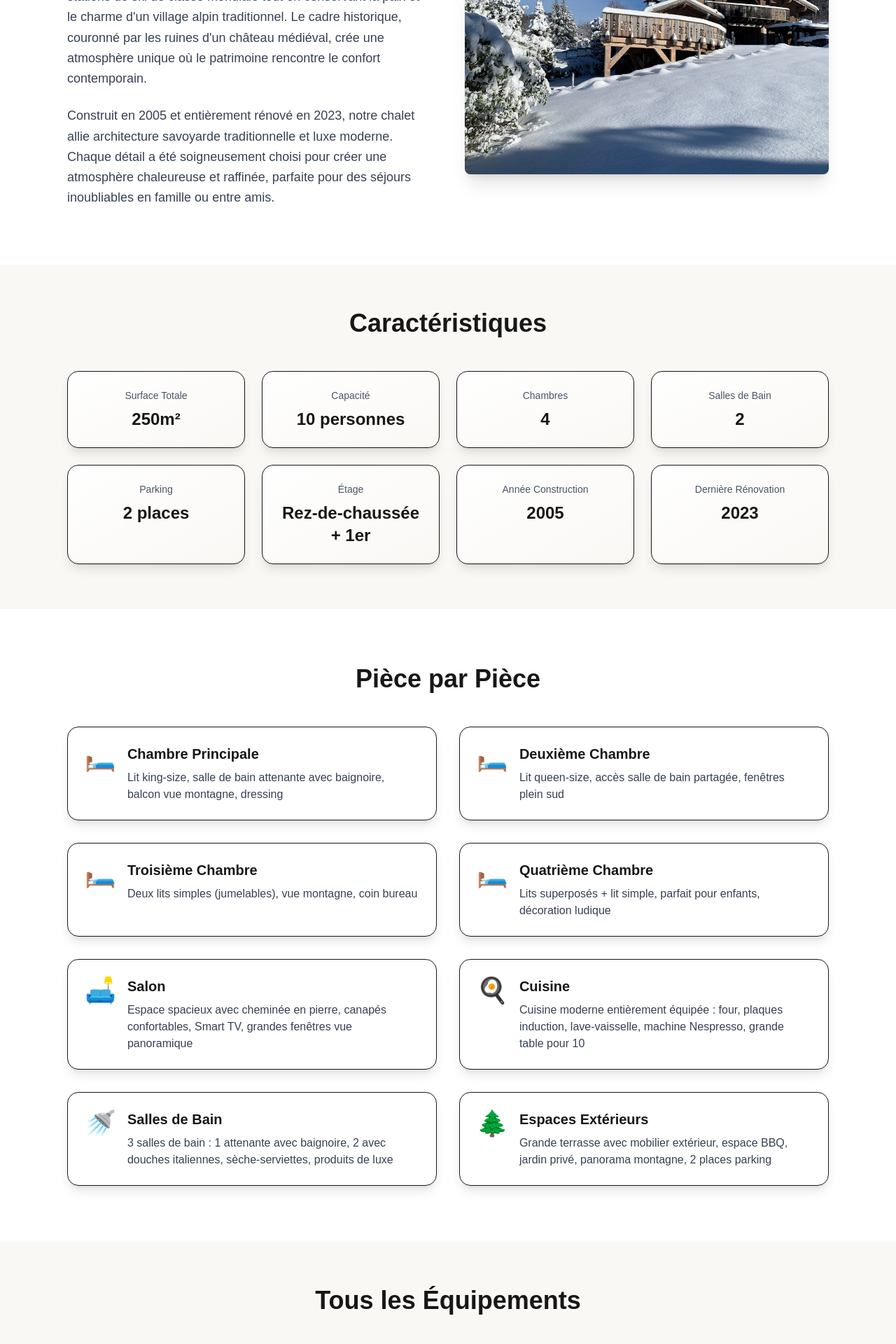
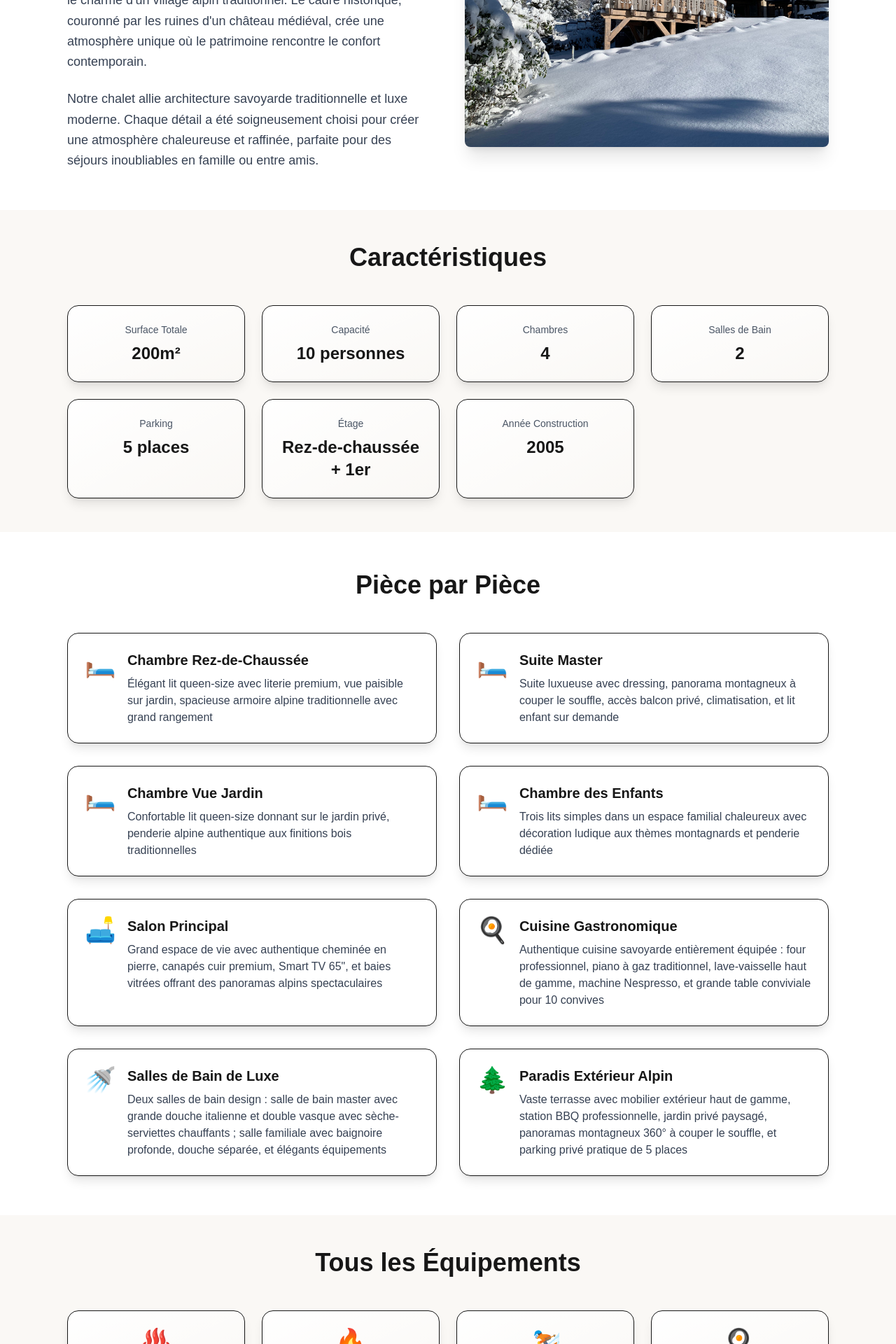
Before and after one commit to raphaelpierre/CosyNeige, a Next.js app: page /chalet in a window 1280 px wide. Shown: the part 760-2680 px from the top of the page at 70% size. Built offline with nearby package versions, Linux system fonts and the light colour scheme.

Commit message:
style: reduce section padding and update chalet specifications

```diff
--- a/app/booking/page.tsx
+++ b/app/booking/page.tsx
@@ -113,7 +113,7 @@ export default function BookingPage() {
       </section>
 
       {/* Pricing Overview */}
-      <section className="py-16 bg-white">
+      <section className="py-12 bg-white">
         <div className="max-w-5xl mx-auto px-4 sm:px-6 lg:px-8">
           <h2 className="text-3xl md:text-4xl font-bold text-forest-900 mb-4 text-center">
             {t({ en: 'Seasonal Rates', fr: 'Tarifs Saisonniers' })}
@@ -169,7 +169,7 @@ export default function BookingPage() {
       </section>
 
       {/* Availability Calendar */}
-      <section className="py-16 bg-cream">
+      <section className="py-12 bg-cream">
         <div className="max-w-4xl mx-auto px-4 sm:px-6 lg:px-8">
           <h2 className="text-3xl md:text-4xl font-bold text-forest-900 mb-4 text-center">
             {t({ en: 'Availability Calendar', fr: 'Calendrier des Disponibilités' })}
@@ -207,7 +207,7 @@ export default function BookingPage() {
       </section>
 
       {/* Price Calculator */}
-      <section className="py-16 bg-white">
+      <section className="py-12 bg-white">
         <div className="max-w-4xl mx-auto px-4 sm:px-6 lg:px-8">
           <h2 className="text-3xl md:text-4xl font-bold text-forest-900 mb-8 text-center">
             {t({ en: 'Calculate Your Stay', fr: 'Calculez Votre Séjour' })}
@@ -316,7 +316,7 @@ export default function BookingPage() {
       </section>
 
       {/* Booking Form */}
-      <section className="py-16 bg-white">
+      <section className="py-12 bg-white">
         <div className="max-w-4xl mx-auto px-4 sm:px-6 lg:px-8">
           <h2 className="text-3xl md:text-4xl font-bold text-forest-900 mb-4 text-center">
             {t({ en: 'Request a Booking', fr: 'Demande de Réservation' })}
@@ -463,7 +463,7 @@ export default function BookingPage() {
       </section>
 
       {/* Booking Info */}
-      <section className="py-16 bg-cream">
+      <section className="py-12 bg-cream">
         <div className="max-w-4xl mx-auto px-4 sm:px-6 lg:px-8">
           <h2 className="text-3xl font-bold text-forest-900 mb-8 text-center">
             {t({ en: 'Booking Information', fr: 'Informations Réservation' })}
--- a/app/chalet/page.tsx
+++ b/app/chalet/page.tsx
@@ -10,43 +10,43 @@ export default function ChaletPage() {
 
   const rooms = [
     {
-      name: { en: 'Master Bedroom', fr: 'Chambre Principale' },
-      description: { en: 'King-size bed, en-suite bathroom with bathtub, mountain view balcony, walk-in closet', fr: 'Lit king-size, salle de bain attenante avec baignoire, balcon vue montagne, dressing' },
+      name: { en: 'Ground Floor Bedroom', fr: 'Chambre Rez-de-Chaussée' },
+      description: { en: 'Elegant queen-size bed with premium bedding, peaceful garden views, spacious traditional alpine wardrobe with ample storage', fr: 'Élégant lit queen-size avec literie premium, vue paisible sur jardin, spacieuse armoire alpine traditionnelle avec grand rangement' },
       icon: '🛏️',
     },
     {
-      name: { en: 'Second Bedroom', fr: 'Deuxième Chambre' },
-      description: { en: 'Queen-size bed, shared bathroom access, south-facing windows', fr: 'Lit queen-size, accès salle de bain partagée, fenêtres plein sud' },
+      name: { en: 'Master Bedroom', fr: 'Suite Master' },
+      description: { en: 'Luxurious suite with walk-in dressing room, breathtaking mountain panorama, private balcony access, climate control, and children\'s bed on request', fr: 'Suite luxueuse avec dressing, panorama montagneux à couper le souffle, accès balcon privé, climatisation, et lit enfant sur demande' },
       icon: '🛏️',
     },
     {
-      name: { en: 'Third Bedroom', fr: 'Troisième Chambre' },
-      description: { en: 'Two single beds (can be joined), mountain views, desk area', fr: 'Deux lits simples (jumelables), vue montagne, coin bureau' },
+      name: { en: 'Garden View Bedroom', fr: 'Chambre Vue Jardin' },
+      description: { en: 'Comfortable queen-size bed overlooking the private garden, authentic alpine closet with traditional wood finishes', fr: 'Confortable lit queen-size donnant sur le jardin privé, penderie alpine authentique aux finitions bois traditionnelles' },
       icon: '🛏️',
     },
     {
-      name: { en: 'Fourth Bedroom', fr: 'Quatrième Chambre' },
-      description: { en: 'Bunk beds + single bed, perfect for children, playful decor', fr: 'Lits superposés + lit simple, parfait pour enfants, décoration ludique' },
+      name: { en: 'Children\'s Bedroom', fr: 'Chambre des Enfants' },
+      description: { en: 'Three single beds in a cheerful, family-friendly space with playful mountain-themed décor and dedicated storage closet', fr: 'Trois lits simples dans un espace familial chaleureux avec décoration ludique aux thèmes montagnards et penderie dédiée' },
       icon: '🛏️',
     },
     {
-      name: { en: 'Living Room', fr: 'Salon' },
-      description: { en: 'Spacious area with stone fireplace, comfortable sofas, Smart TV, large windows with panoramic views', fr: 'Espace spacieux avec cheminée en pierre, canapés confortables, Smart TV, grandes fenêtres vue panoramique' },
+      name: { en: 'Living Room', fr: 'Salon Principal' },
+      description: { en: 'Grand living space featuring authentic stone fireplace, premium leather sofas, 65" Smart TV, and floor-to-ceiling windows showcasing spectacular Alpine panoramas', fr: 'Grand espace de vie avec authentique cheminée en pierre, canapés cuir premium, Smart TV 65", et baies vitrées offrant des panoramas alpins spectaculaires' },
       icon: '🛋️',
     },
     {
-      name: { en: 'Kitchen', fr: 'Cuisine' },
-      description: { en: 'Fully equipped modern kitchen: oven, induction hob, dishwasher, Nespresso machine, large dining table for 10', fr: 'Cuisine moderne entièrement équipée : four, plaques induction, lave-vaisselle, machine Nespresso, grande table pour 10' },
+      name: { en: 'Gourmet Kitchen', fr: 'Cuisine Gastronomique' },
+      description: { en: 'Authentic Savoyard kitchen fully equipped: professional oven, traditional gas range, premium dishwasher, Nespresso machine, and grand dining table seating 10 guests', fr: 'Authentique cuisine savoyarde entièrement équipée : four professionnel, piano à gaz traditionnel, lave-vaisselle haut de gamme, machine Nespresso, et grande table conviviale pour 10 convives' },
       icon: '🍳',
     },
     {
-      name: { en: 'Bathrooms', fr: 'Salles de Bain' },
-      description: { en: '3 bathrooms: 1 en-suite with bathtub, 2 with walk-in showers, heated towel rails, luxury toiletries', fr: '3 salles de bain : 1 attenante avec baignoire, 2 avec douches italiennes, sèche-serviettes, produits de luxe' },
+      name: { en: 'Luxury Bathrooms', fr: 'Salles de Bain de Luxe' },
+      description: { en: 'Two designer bathrooms: master bathroom with oversized Italian shower and double vanity with heated towel rails; family bathroom with deep soaking tub, separate shower, and elegant fixtures', fr: 'Deux salles de bain design : salle de bain master avec grande douche italienne et double vasque avec sèche-serviettes chauffants ; salle familiale avec baignoire profonde, douche séparée, et élégants équipements' },
       icon: '🚿',
     },
     {
-      name: { en: 'Outdoor Spaces', fr: 'Espaces Extérieurs' },
-      description: { en: 'Large terrace with outdoor furniture, BBQ area, private garden, mountain panorama, 2 parking spaces', fr: 'Grande terrasse avec mobilier extérieur, espace BBQ, jardin privé, panorama montagne, 2 places parking' },
+      name: { en: 'Alpine Outdoor Paradise', fr: 'Paradis Extérieur Alpin' },
+      description: { en: 'Expansive terrace with premium outdoor furniture, professional BBQ station, manicured private garden, breathtaking 360° mountain panoramas, and convenient 5-space private parking', fr: 'Vaste terrasse avec mobilier extérieur haut de gamme, station BBQ professionnelle, jardin privé paysagé, panoramas montagneux 360° à couper le souffle, et parking privé pratique de 5 places' },
       icon: '🌲',
     },
   ];
@@ -59,7 +59,6 @@ export default function ChaletPage() {
     { label: { en: 'Parking', fr: 'Parking' }, value: `${specs.parkingSpaces} ${t({ en: 'spaces', fr: 'places' })}` },
     { label: { en: 'Floor', fr: 'Étage' }, value: t({ en: 'Ground + 1st floor', fr: 'Rez-de-chaussée + 1er' }) },
     { label: { en: 'Year Built', fr: 'Année Construction' }, value: '2005' },
-    { label: { en: 'Last Renovated', fr: 'Dernière Rénovation' }, value: '2023' },
   ];
 
   return (
@@ -84,7 +83,7 @@ export default function ChaletPage() {
       </section>
 
       {/* Description */}
-      <section className="py-16 md:py-20 bg-white">
+      <section className="py-12 md:py-14 bg-white">
         <div className="max-w-6xl mx-auto px-4 sm:px-6 lg:px-8">
           <div className="grid grid-cols-1 lg:grid-cols-2 gap-12 items-center">
             <div>
@@ -96,8 +95,8 @@ export default function ChaletPage() {
               </p>
               <p className="text-lg text-gray-700 leading-relaxed">
                 {t({
-                  en: 'Built in 2005 and completely renovated in 2023, our chalet combines traditional Savoyard architecture with modern luxury. Every detail has been carefully chosen to create a warm and refined atmosphere, perfect for unforgettable family or friends gatherings.',
-                  fr: 'Construit en 2005 et entièrement rénové en 2023, notre chalet allie architecture savoyarde traditionnelle et luxe moderne. Chaque détail a été soigneusement choisi pour créer une atmosphère chaleureuse et raffinée, parfaite pour des séjours inoubliables en famille ou entre amis.',
+                  en: 'Our chalet combines traditional Savoyard architecture with modern luxury. Every detail has been carefully chosen to create a warm and refined atmosphere, perfect for unforgettable family or friends gatherings.',
+                  fr: 'Notre chalet allie architecture savoyarde traditionnelle et luxe moderne. Chaque détail a été soigneusement choisi pour créer une atmosphère chaleureuse et raffinée, parfaite pour des séjours inoubliables en famille ou entre amis.',
                 })}
               </p>
             </div>
@@ -115,7 +114,7 @@ export default function ChaletPage() {
       </section>
 
       {/* Specifications */}
-      <section className="py-16 bg-cream">
+      <section className="py-12 bg-cream">
         <div className="max-w-6xl mx-auto px-4 sm:px-6 lg:px-8">
           <h2 className="text-3xl md:text-4xl font-bold text-forest-900 mb-12 text-center">
             {t({ en: 'Specifications', fr: 'Caractéristiques' })}
@@ -135,7 +134,7 @@ export default function ChaletPage() {
       </section>
 
       {/* Room Details */}
-      <section className="py-16 md:py-20 bg-white">
+      <section className="py-12 md:py-14 bg-white">
         <div className="max-w-6xl mx-auto px-4 sm:px-6 lg:px-8">
           <h2 className="text-3xl md:text-4xl font-bold text-forest-900 mb-12 text-center">
             {t({ en: 'Room by Room', fr: 'Pièce par Pièce' })}
@@ -158,7 +157,7 @@ export default function ChaletPage() {
       </section>
 
       {/* Amenities */}
-      <section className="py-16 bg-cream">
+      <section className="py-12 bg-cream">
         <div className="max-w-6xl mx-auto px-4 sm:px-6 lg:px-8">
           <h2 className="text-3xl md:text-4xl font-bold text-forest-900 mb-12 text-center">
             {t({ en: 'All Amenities', fr: 'Tous les Équipements' })}
@@ -178,7 +177,7 @@ export default function ChaletPage() {
       </section>
 
       {/* Photo Gallery Preview */}
-      <section className="py-16 bg-white">
+      <section className="py-12 bg-white">
         <div className="max-w-6xl mx-auto px-4 sm:px-6 lg:px-8">
           <h2 className="text-3xl md:text-4xl font-bold text-forest-900 mb-12 text-center">
             {t({ en: 'Explore the Chalet', fr: 'Découvrez le Chalet' })}
@@ -208,7 +207,7 @@ export default function ChaletPage() {
       </section>
 
       {/* Virtual Tour */}
-      <section className="py-16 bg-forest-50">
+      <section className="py-12 bg-forest-50">
         <div className="max-w-7xl mx-auto px-4 sm:px-6 lg:px-8">
           <h2 className="text-3xl md:text-4xl font-bold text-forest-900 mb-6 text-center">
             {t({ en: '360° Virtual Tour', fr: 'Visite Virtuelle 360°' })}
@@ -234,7 +233,7 @@ export default function ChaletPage() {
       </section>
 
       {/* CTA */}
-      <section className="py-16 bg-white border-t border-forest-100/20">
+      <section className="py-12 bg-white border-t border-forest-100/20">
         <div className="max-w-4xl mx-auto px-4 sm:px-6 lg:px-8 text-center">
           <h2 className="text-3xl md:text-4xl font-bold mb-6 text-gray-700">
             {t({ en: 'Ready to Experience This?', fr: 'Prêt à Vivre Cette Expérience ?' })}
--- a/app/contact/page.tsx
+++ b/app/contact/page.tsx
@@ -90,7 +90,7 @@ export default function ContactPage() {
       </section>
 
       {/* Contact Information */}
-      <section className="py-16 bg-white">
+      <section className="py-12 bg-cream">
         <div className="max-w-6xl mx-auto px-4 sm:px-6 lg:px-8">
           <div className="grid grid-cols-1 md:grid-cols-3 gap-8 mb-16">
             <div className="text-center bg-cream rounded-lg p-8 hover:shadow-lg transition-shadow">
@@ -129,7 +129,7 @@ export default function ContactPage() {
       </section>
 
       {/* Contact Form */}
-      <section className="py-16 bg-cream">
+      <section className="py-12 bg-white">
         <div className="max-w-4xl mx-auto px-4 sm:px-6 lg:px-8">
           <h2 className="text-3xl md:text-4xl font-bold text-forest-900 mb-4 text-center">
             {t({ en: 'Send Us a Message', fr: 'Envoyez-nous un Message' })}
@@ -242,7 +242,7 @@ export default function ContactPage() {
       </section>
 
       {/* FAQ Section */}
-      <section className="py-16 md:py-20 bg-white">
+      <section className="py-12 md:py-14 bg-white">
         <div className="max-w-4xl mx-auto px-4 sm:px-6 lg:px-8">
           <h2 className="text-3xl md:text-4xl font-bold text-forest-900 mb-4 text-center">
             {t({ en: 'Frequently Asked Questions', fr: 'Questions Fréquentes' })}
--- a/app/gallery/page.tsx
+++ b/app/gallery/page.tsx
@@ -282,7 +282,7 @@ export default function GalleryPage() {
       )}
 
       {/* CTA */}
-      <section className="py-16 bg-white border-t border-forest-100/20">
+      <section className="py-12 bg-white border-t border-forest-100/20">
         <div className="max-w-4xl mx-auto px-4 sm:px-6 lg:px-8 text-center">
           <h2 className="text-3xl md:text-4xl font-bold text-forest-900 mb-6">
             {t({ en: 'Like What You See?', fr: 'Vous Aimez ce que Vous Voyez ?' })}
--- a/app/layout.tsx
+++ b/app/layout.tsx
@@ -19,8 +19,8 @@ const geistMono = Geist_Mono({
 
 export const metadata: Metadata = {
   title: "Chalet-Balmotte810 - Luxury Chalet in Châtillon-sur-Cluses, French Alps",
-  description: "Experience luxury alpine living at Chalet-Balmotte810, perfectly positioned between the Arve and Giffre valleys. Access to 5 major ski resorts including Grand Massif, Morzine, and Chamonix.",
-  keywords: "luxury chalet, French Alps, Châtillon-sur-Cluses, Haute-Savoie, Grand Massif, ski chalet, alpine retreat",
+  description: "Experience luxury alpine living at Chalet-Balmotte810, perfectly positioned between the Arve and Giffre valleys. Access to 5 major ski resorts including Grand Massif, Portes du Soleil, and Chamonix.",
+  keywords: "luxury chalet, French Alps, Châtillon-sur-Cluses, Haute-Savoie, Grand Massif, Portes du Soleil, ski chalet, alpine retreat",
 };
 
 export default function RootLayout({
--- a/lib/data/chalet.ts
+++ b/lib/data/chalet.ts
@@ -11,8 +11,8 @@ export const specs: ChaletSpecs = {
   capacity: 10,
   bedrooms: 4,
   bathrooms: 2,
-  surface: 250,
-  parkingSpaces: 2
+  surface: 200,
+  parkingSpaces: 5
 };
 
 export const location: Location = {
@@ -38,20 +38,20 @@ export const amenities: { icon: string; label: Translation }[] = [
   { icon: "🏔️", label: { en: "Mountain Views", fr: "Vue Montagne" } },
   { icon: "📶", label: { en: "High-Speed WiFi", fr: "WiFi Haut Débit" } },
   { icon: "📺", label: { en: "Smart TV", fr: "Smart TV" } },
-  { icon: "🚗", label: { en: "2 Parking Spaces", fr: "2 Places de Parking" } },
+  { icon: "🚗", label: { en: "5 Parking Spaces", fr: "5 Places de Parking" } },
   { icon: "🔆", label: { en: "Heated Floors", fr: "Sols Chauffants" } },
   { icon: "🌄", label: { en: "Terrace", fr: "Terrasse" } },
   { icon: "🍖", label: { en: "BBQ Area", fr: "Espace Barbecue" } }
 ];
 
 export const nearbyResorts: SkiResort[] = [
-  { name: "Le Grand Massif (Les Carroz)", distance: 9, drivingTime: 15 },
-  { name: "Les Gets", distance: 18, drivingTime: 25 },
-  { name: "Flaine", distance: 17, drivingTime: 25 },
+  { name: "Les Carroz (Grand Massif)", distance: 9, drivingTime: 15 },
+  { name: "Les Gets (Portes du Soleil)", distance: 18, drivingTime: 25 },
+  { name: "Flaine (Grand Massif)", distance: 17, drivingTime: 25 },
   { name: "Praz de Lys-Sommand", distance: 15, drivingTime: 25 },
-  { name: "Morzine/Avoriaz", distance: 14, drivingTime: 20 },
+  { name: "Morzine (Portes du Soleil)", distance: 14, drivingTime: 20 },
   { name: "Chamonix-Mont-Blanc", distance: 29, drivingTime: 35 },
-  { name: "Megève", distance: 26, drivingTime: 30 }
+  { name: "Megève (Evasion Mont-Blanc)", distance: 26, drivingTime: 30 }
 ];
 
 export const activities: Activity[] = [
@@ -120,8 +120,8 @@ export const testimonials: Testimonial[] = [
     location: "London, UK",
     rating: 5,
     comment: {
-      en: "Outstanding chalet in a charming village. Easy access to Grand Massif and Morzine. The hot tub after skiing was heavenly. Highly recommended!",
-      fr: "Chalet exceptionnel dans un village charmant. Accès facile au Grand Massif et Morzine. Le jacuzzi après le ski était divin. Hautement recommandé !"
+      en: "Outstanding chalet in a charming village. Easy access to Grand Massif and Portes du Soleil. The hot tub after skiing was heavenly. Highly recommended!",
+      fr: "Chalet exceptionnel dans un village charmant. Accès facile au Grand Massif et Portes du Soleil. Le jacuzzi après le ski était divin. Hautement recommandé !"
     },
     date: "January 2025"
   }
@@ -145,8 +145,8 @@ export const faqs: FAQ[] = [
   {
     question: { en: "Is the chalet ski-in/ski-out?", fr: "Le chalet est-il skis aux pieds ?" },
     answer: {
-      en: "The chalet is not ski-in/ski-out, but is strategically located 9-15km from 3 major ski resorts (Grand Massif, Praz de Lys, Morzine). This central position gives you flexibility to choose different resorts daily.",
-      fr: "Le chalet n'est pas skis aux pieds, mais est stratégiquement situé à 9-15km de 3 grandes stations (Grand Massif, Praz de Lys, Morzine). Cette position centrale vous offre la flexibilité de choisir différentes stations chaque jour."
+      en: "The chalet is not ski-in/ski-out, but is strategically located 9-15km from 3 major ski resorts (Grand Massif, Praz de Lys, Portes du Soleil). This central position gives you flexibility to choose different resorts daily.",
+      fr: "Le chalet n'est pas skis aux pieds, mais est stratégiquement situé à 9-15km de 3 grandes stations (Grand Massif, Praz de Lys, Portes du Soleil). Cette position centrale vous offre la flexibilité de choisir différentes stations chaque jour."
     }
   },
   {
```
Also changed, not shown: app/guide/page.tsx (+6 -6 lines), app/location/page.tsx (+7 -7 lines), app/page.tsx (+7 -8 lines).
